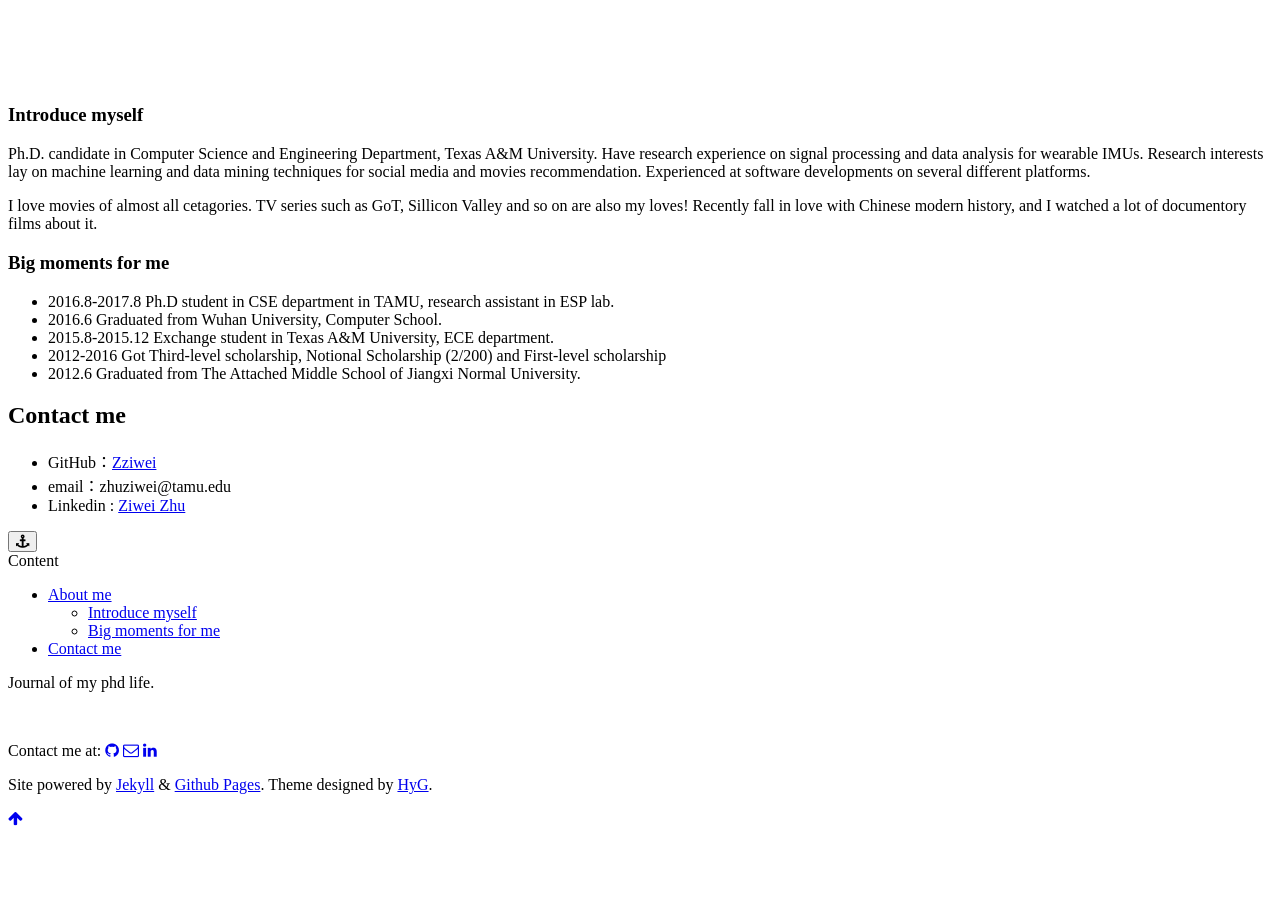
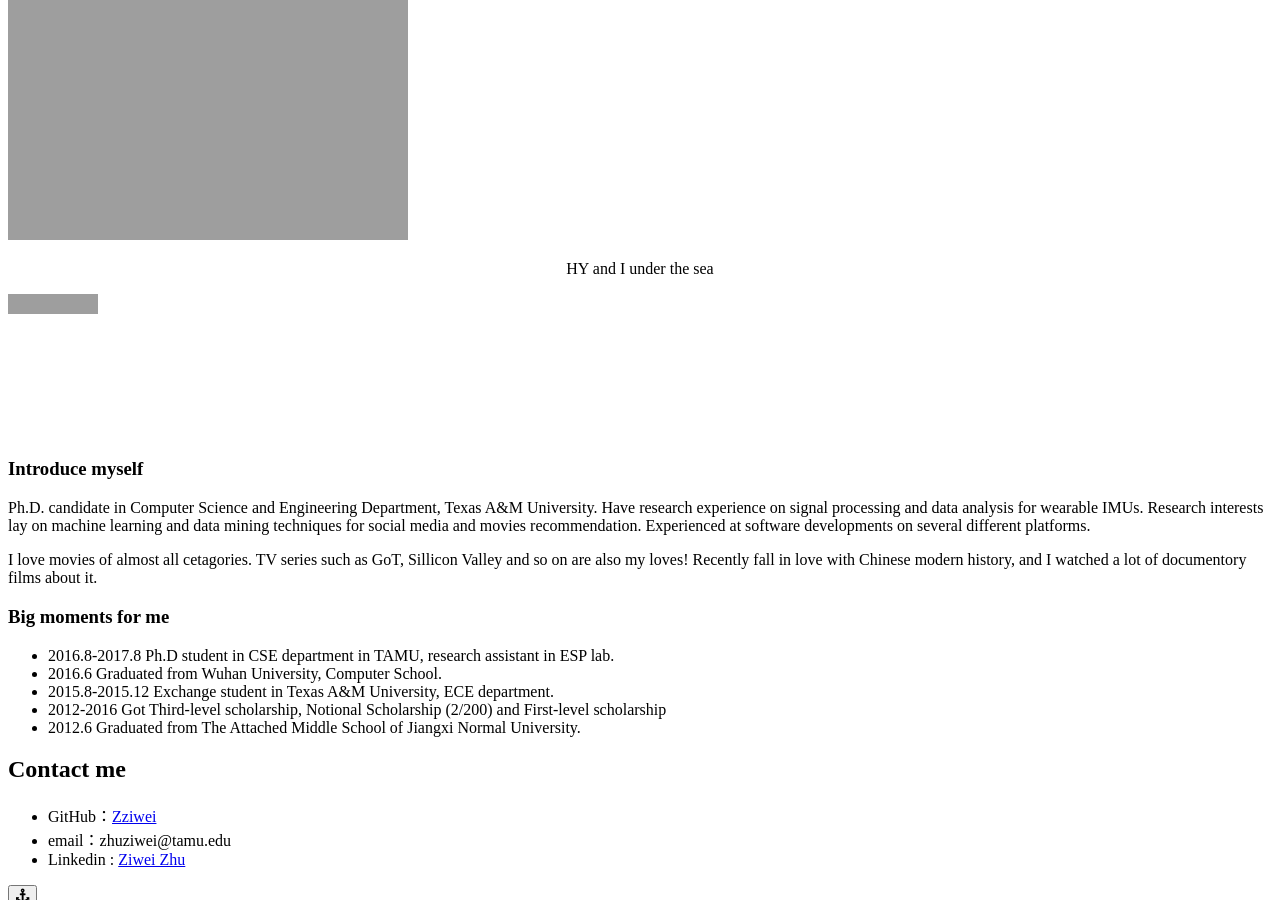
Before and after one commit to Zziwei/Zziwei.github.io, a Jekyll site: the page built from page/4about.md, in a window 1280 px wide and 900 px high, scrolled down 450 px. Built offline with Jekyll 4.4.1, drawn with Linux system fonts in a browser that asks for light colours; comment, search, counter and statistics services are not loaded; a style sheet for code colours, icons or effects is not loaded; before the commit the page ends 1286 px from its top, so only the background shows below that; grey boxes are pictures that could not be loaded.

Commit message:
add photo

```diff
--- a/page/4about.md
+++ b/page/4about.md
@@ -10,6 +10,8 @@ type: page
 {:toc}
 
 ## About me
+![]({{ site.url }}/resources/me.jpg)
+<p style="text-align: center;">HY and I under the sea</p>
 
 <iframe src="https://githubbadge.appspot.com/Zziwei?s=1" style="border: 0;height: 142px;width: 200px;overflow: hidden;" frameBorder="0"></iframe>
 
```
Also changed, not shown: 1 other file.
